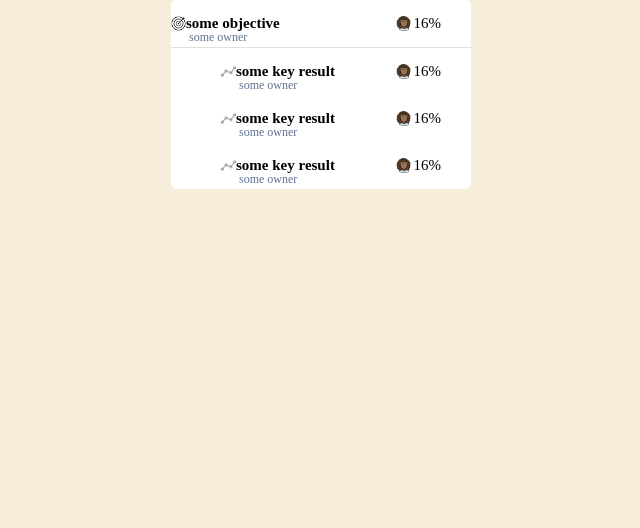
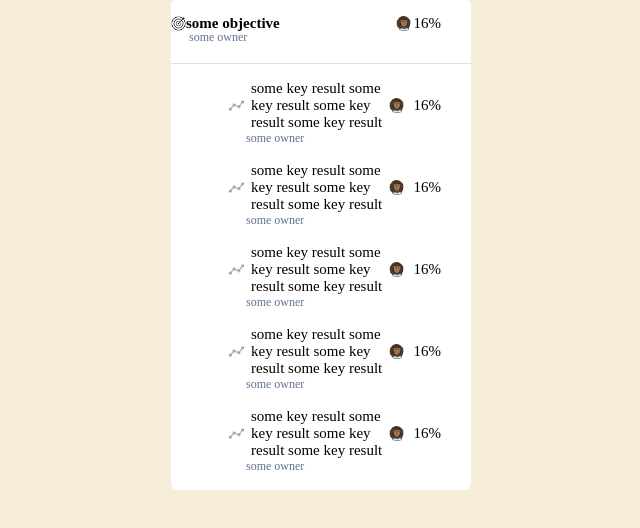
Before and after one commit to KhFendri/okrComponents, an Angular app: page / in a window 1280 px wide. Shown: the top 528 px of the page, without its empty margins (319-959 px from the left). Built offline with nearby package versions, Linux system fonts and the light colour scheme.

Commit message:
fixed kr divs not pushing other content when it exceeds one line

```diff
--- a/src/app/okr/keyresult/keyresult.component.css
+++ b/src/app/okr/keyresult/keyresult.component.css
@@ -1,17 +1,24 @@
-::ng-deep :root {
-    --br: 0.4em;
-  }
+#keyresult {
+  display: flex;
 
-  #keyresult {
-    position: relative;
-    display: flex;
+  flex-direction: column;
   align-items: center;
   background-color: white;
   border-radius: var(--br);
 
   font-size: 15px;
-  max-height: 50px;
+  /* max-height: 40px; */
+}
+
+#l1 {
+  display: flex;
   width: 250px;
+  align-items: center;
+}
+
+#l2 {
+  width: 250px;
+  margin: 0%;
 }
 
 h3,
@@ -20,17 +27,22 @@
   /* padding: 0%;
     margin: 0%; */
 }
-  #owner{
-    position: absolute;
+#kr_title {
+  max-width: 60%;
+  margin: 0em;
+}
+
+#owner {
   font-size: 0.8em;
-    top: 1.5em;
-    left: 1.5em;
   color: #617294;
+  margin: 0%;
+  margin-left: 10%;
 }
 
 .icone {
   height: 1em;
   width: 1em;
+  padding: 0.5em;
 }
 
 .kr_progress {
@@ -38,16 +50,15 @@
   right: 2em;
 }
 
-  #avatar{
+#avatar {
   position: absolute;
   right: 4em;
 }
 
-  button{
+button {
   position: absolute;
   right: 0.5em;
-
 }
-  mat-icon{
+mat-icon {
   width: 4px;
 }
--- a/src/app/okr/keyresult/keyresult.component.html
+++ b/src/app/okr/keyresult/keyresult.component.html
@@ -1,13 +1,24 @@
-
-<link href="https://fonts.googleapis.com/icon?family=Material+Icons" rel="stylesheet">
+<link
+  href="https://fonts.googleapis.com/icon?family=Material+Icons"
+  rel="stylesheet"
+/>
 
 <div id="keyresult">
-  <img class="icone" src="../../../assets/Images/icons8-line-chart-64.png" />
-  <h3 id="kr_title">some key result</h3>
-  <img class="icone" id="avatar" src="../../../assets/Images/icons8-user-female-skin-type-5-96.png" />
-  <p class="kr_progress">16<span id="obj_progress">%</span></p>
-  <p id="owner">some owner</p>
-  <button mat-icon-button>
-    <mat-icon>more_vert</mat-icon>
-  </button>
+  <div id="l1">
+      <img class="icone" src="../../../assets/Images/icons8-line-chart-64.png" />
+      <p id="kr_title">some key result some key result some key result some key result</p>
+      <img
+        class="icone"
+        id="avatar"
+        src="../../../assets/Images/icons8-user-female-skin-type-5-96.png"
+      />
+      <p class="kr_progress">16<span id="obj_progress">%</span></p>
+      <button mat-icon-button>
+          <mat-icon>more_vert</mat-icon>
+        </button>
+  </div>
+
+    <div id="l2">
+        <p id="owner">some owner</p>
+    </div>
 </div>
--- a/src/app/okr/okr.component.css
+++ b/src/app/okr/okr.component.css
@@ -5,11 +5,12 @@
     width: 300px;
     display: flex;
     flex-direction :column;
-
+padding-bottom: 1em;
+gap: 1em;
 }
 
 
 app-keyresult{
     margin-left: auto;
-    right: 0em;
+    /* right: 0em; */
 }
--- a/src/app/okr/okr.component.html
+++ b/src/app/okr/okr.component.html
@@ -4,4 +4,6 @@
     <app-keyresult></app-keyresult>
     <app-keyresult></app-keyresult>
     <app-keyresult></app-keyresult>
+    <app-keyresult></app-keyresult>
+    <app-keyresult></app-keyresult>
 </div>
```
Lines whose indentation alone changed are shown as unchanged.
